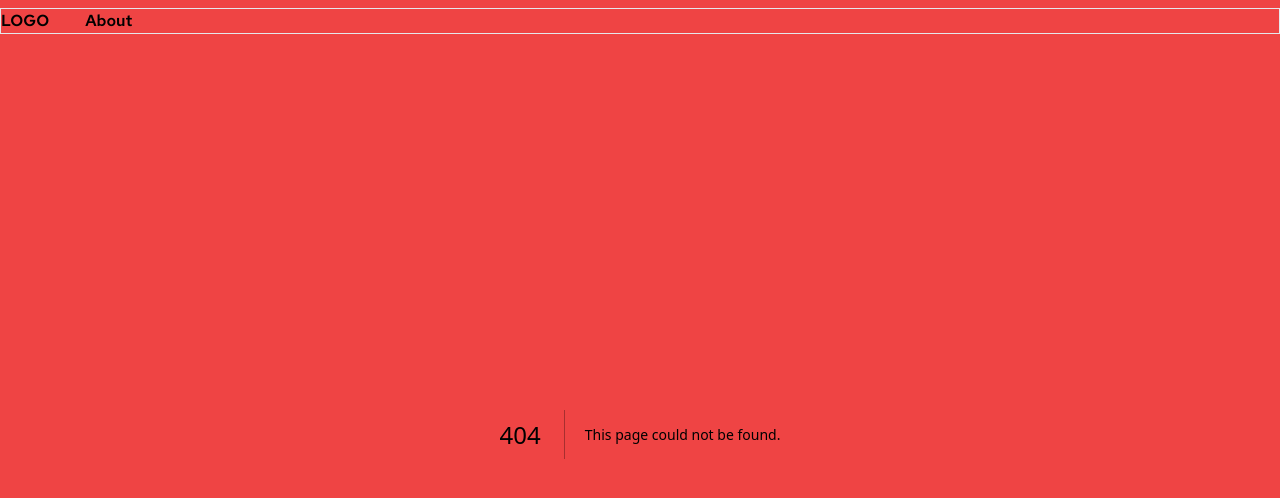
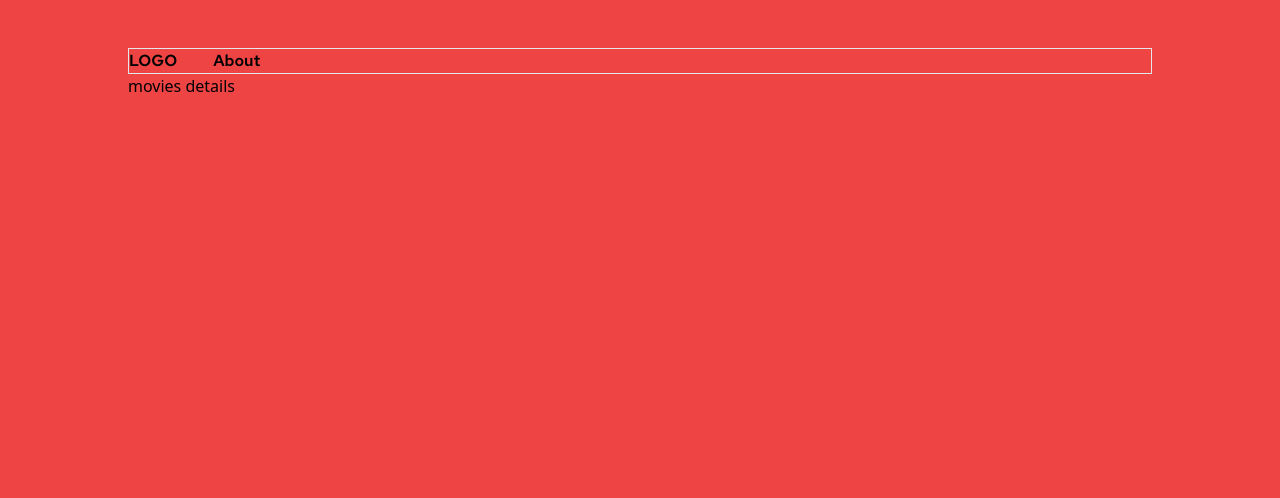
Before and after one commit to MioMauro/movies-app-next-13-experimental, a Next.js app: page /1 in a window 1280 px wide. Before the commit this address had no page. Shown: the top 498 px of the page. Built offline with nearby package versions, Linux system fonts and the light colour scheme.

Commit message:
add detail leaf

```diff
--- /dev/null
+++ b/app/[movie]/head.jsx
@@ -0,0 +1,10 @@
+export default function Head() {
+    return (
+      <>
+        <title>Detail page</title>
+        <meta content="width=device-width, initial-scale=1" name="viewport" />
+        <meta name="description" content="Generated by create next app" />
+        <link rel="icon" href="/favicon.ico" />
+      </>
+    )
+  }
--- /dev/null
+++ b/app/[movie]/layout.jsx
@@ -0,0 +1,10 @@
+export default function RootLayout({ children }) {
+  return (
+      <html lang="en">
+          <head />
+          <body>
+              {children}
+          </body>
+      </html>
+  )
+  }
--- /dev/null
+++ b/app/[movie]/page.jsx
@@ -0,0 +1,7 @@
+export default async function MovieDetail(){
+  return(
+    <div>
+    <h1>movies details</h1>
+    </div>
+  )
+}
--- a/app/details/layout.jsx
+++ /dev/null
@@ -1,9 +0,0 @@
-import React from 'react'
-
-const layout = () => {
-  return (
-    <div>layout</div>
-  )
-}
-
-export default layout
--- a/app/details/page.jsx
+++ /dev/null
@@ -1,9 +0,0 @@
-import React from 'react'
-
-const page = () => {
-  return (
-    <div>page</div>
-  )
-}
-
-export default page
--- a/app/layout.jsx
+++ b/app/layout.jsx
@@ -1,5 +1,6 @@
 import './globals.css'
 import { Red_Hat_Text } from '@next/font/google'
+import Link from 'next/link'
 
 const redHat = Red_Hat_Text({
   subsets: ['latin'],
@@ -11,11 +12,13 @@ export default function RootLayout({ children }) {
   return (
     <html lang="en">
       <head />
-      <body className='bg-red-500'>
+      <body className='bg-red-500 mx-32 my-12'>
 
 
-      <nav className='flex mt-2 border gap-9'>
+      <nav className='flex border gap-9'>
+      <Link href={`/`}>
         <h1 className={`${redHat.className}`}><span>LOGO</span></h1>
+      </Link>
         <ul>
           <li className={`${redHat.className}`}>
             <a href='/about'>About</a>
--- a/app/page.jsx
+++ b/app/page.jsx
@@ -4,8 +4,9 @@ export default async function Home(){
   const data = await fetch(`https://api.themoviedb.org/3/movie/popular?api_key=${process.env.API_KEY}`)
   const res = await data.json()
   console.log(res)
+
   return(
-    <main>
+    <div className="grid gap-16 grid-cols-fluid">
       {res.results.map((movie) => (
         <Movie
           key={movie.id}
@@ -15,7 +16,7 @@ export default async function Home(){
           release_date={movie.release_date}
         />
       ))}
-    </main>
+    </div>
   )
 }
 //'https://api.themoviedb.org/3/movie/popular'
--- a/components/Movie.jsx
+++ b/components/Movie.jsx
@@ -8,12 +8,12 @@ return (
     <div>
         <h1>{title}</h1>
         <h2>{release_date}</h2>
-        <Link href={`/asd`}>
-        <Image
+        <Link href={`/${id}`}>
+        <Image className="rounded-lg"
         src={imagePath + poster_path}
         alt={title}
-        width={800}
-        height={400}
+        width={300}
+        height={300}
         />
         </Link>
     </div>
--- a/tailwind.config.js
+++ b/tailwind.config.js
@@ -10,6 +10,9 @@ module.exports = {
       fontFamily: {
         redHat: ["var(--font-redHat"],
       },
+      gridTemplateColumns: {
+        fluid: "repeat(auto-fit,minmax(15rem,1fr))",
+      },
     },
   },
   plugins: [],
```
Also changed, not shown: 1 other file (tests, documents, lock files or other folders).
